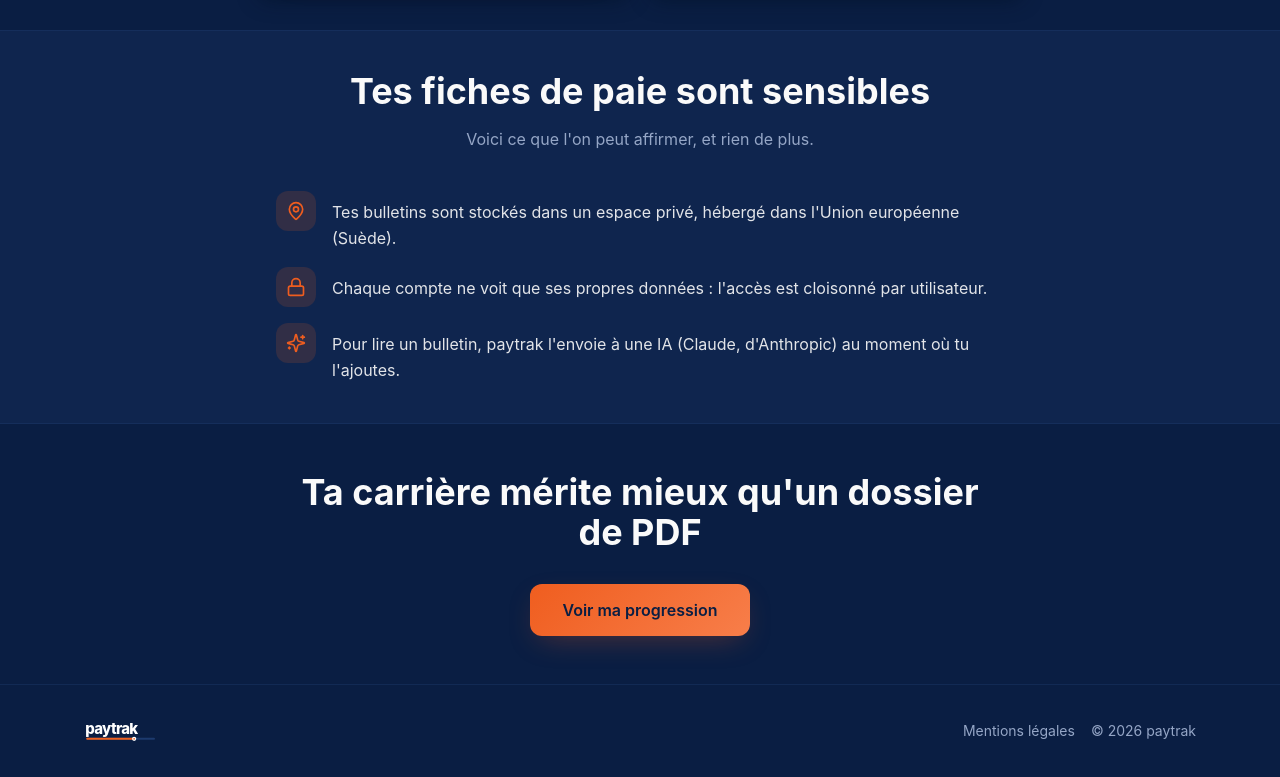
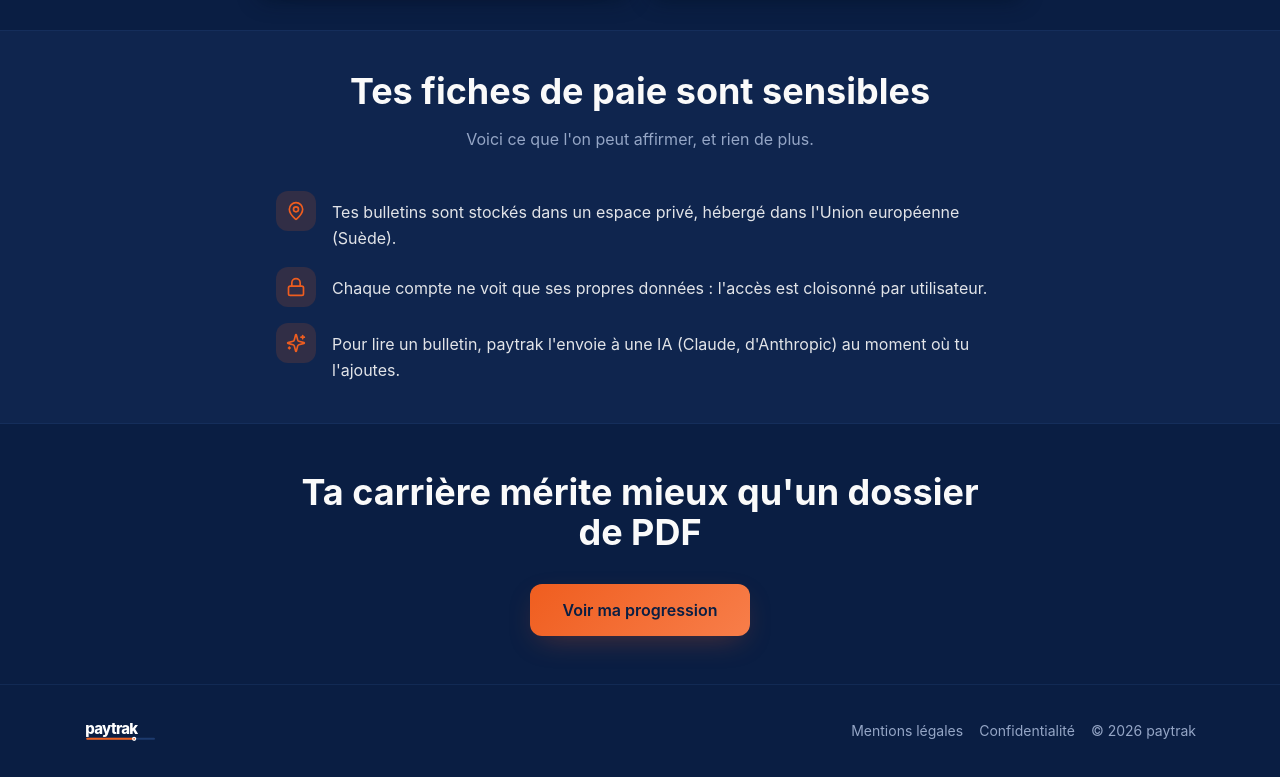
Before and after one commit to baptisterandis-coder/paytrack, a Next.js app: page / in a window 1280 px wide. Shown: the part 2548-3325 px from the top of the page. Built offline with nearby package versions, Linux system fonts and the light colour scheme; no server answers.

Commit message:
Update page.tsx

```diff
--- a/app/page.tsx
+++ b/app/page.tsx
@@ -201,6 +201,7 @@ export default async function Home() {
           <Logo className="h-7" />
           <div className="flex items-center gap-4">
             <Link href="/mentions-legales" className="hover:text-foreground">{"Mentions légales"}</Link>
+<Link href="/confidentialite" className="hover:text-foreground">{"Confidentialité"}</Link>
             <span>{"© 2026 paytrak"}</span>
           </div>
         </div>
```
